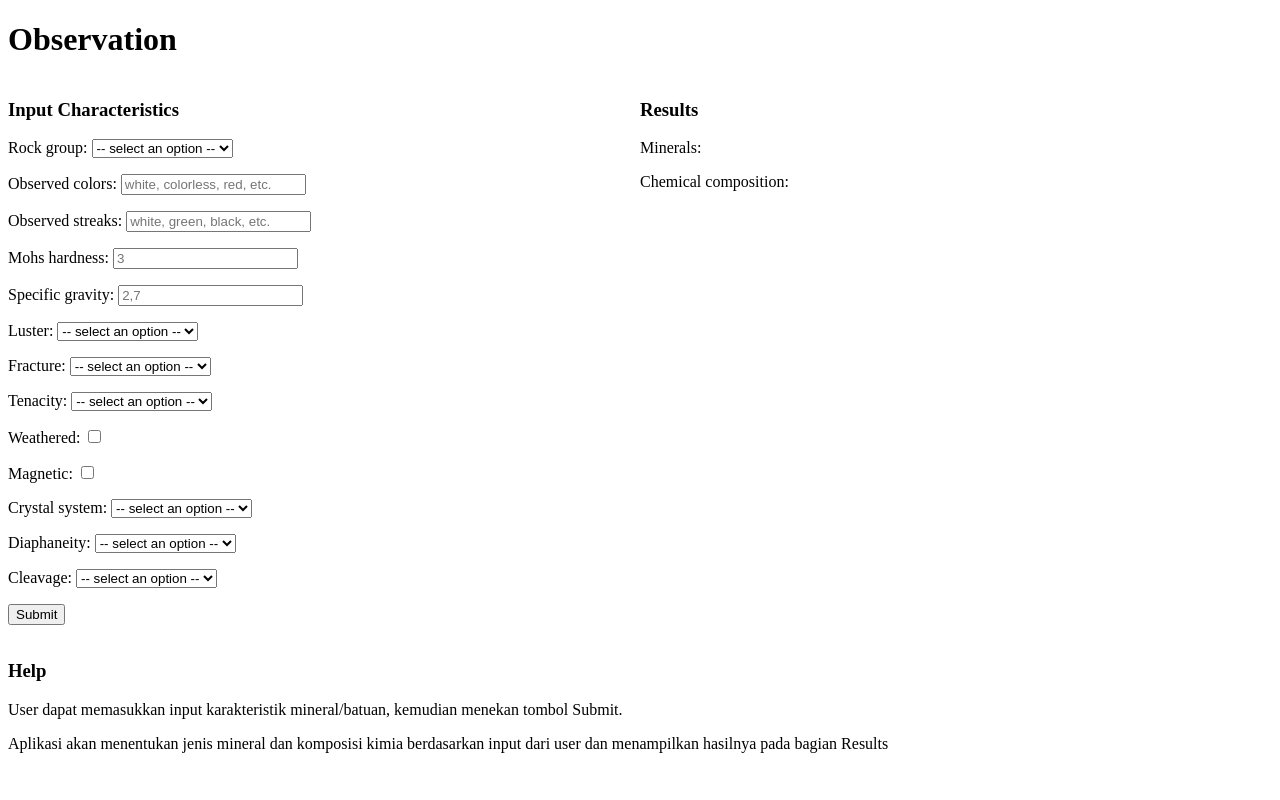
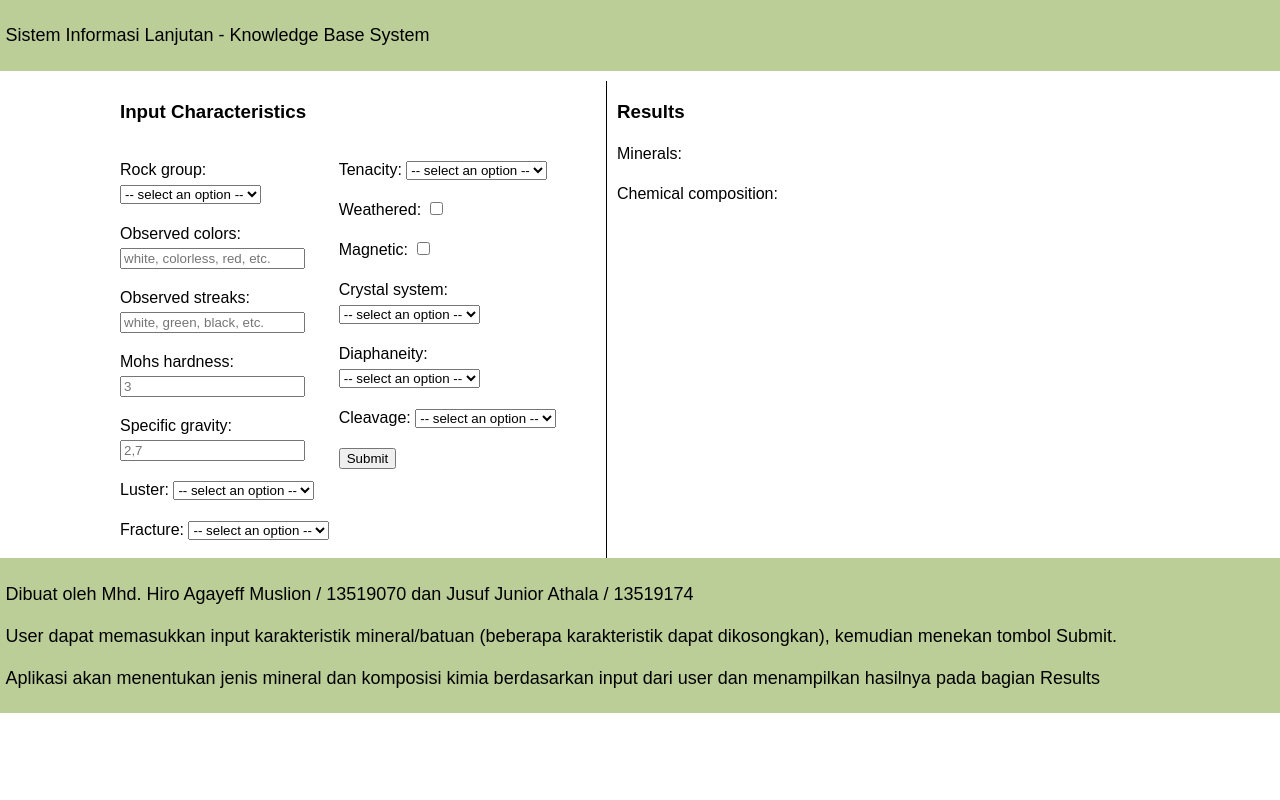
Before and after one commit to agy22/tugas-sil, a Flask app: page / in a window 1280 px wide. Run offline with Flask 2, Linux system fonts and the light colour scheme.

Commit message:
upgrade html css styling

```diff
--- a/static/styles.css
+++ b/static/styles.css
@@ -1,11 +1,66 @@
+/* Layout */
+body {
+  min-width: 630px;
+}
+
+#container {
+  padding-left: 100px;
+  padding-right: 100px;
+}
+
+#center {
+  padding: 10px 20px;
+  width: 100%;
+}
+
+
+#footer {
+  clear: both;
+}
+
+
+/* Fix for the footer */
+* html body {
+  overflow: hidden;
+}
+
+* html #footer-wrapper {
+  float: left;
+  position: relative;
+  width: 100%;
+  bottom: 0;
+  background: #fff;
+}
+
+/* Aesthetics */
+body {
+  margin: 0;
+  padding: 0;
+  font-family:Sans-serif;
+  line-height: 1.5em;
+}
+
+
+#header, #footer {
+  font-size: large;
+  padding: 0.3em;
+  background: #BCCE98;
+}
+#center {
+  background: #fff;
+}
+
 .column {
+  position: relative;
     float: left;
-    width: 50%;
+    width: 45%;
+
   }
 
-  /* Clear floats after the columns */
-  .row:after {
-    content: "";
-    display: table;
-    clear: both;
+  #left {
+    border-right: 1px solid;
   }
+
+  #right {
+    padding-left : 10px;
+  }
--- a/templates/index.html
+++ b/templates/index.html
@@ -9,12 +9,14 @@
 </head>
 
 <body>
+    <header id="header"><p>Sistem Informasi Lanjutan - Knowledge Base System</p></header>
     <div>
-        <h1>Observation</h1>
-            <div class="row">
-                <div class="column">
-                <h3>Input Characteristics</h3>
-                <form action="{{ url_for('handle_data') }}" method="post">
+        <div id="container">
+            <main id="center">
+                <div id= "left" class="column">
+                    <h3>Input Characteristics</h3>
+                    <form action="{{ url_for('handle_data') }}" method="post">
+                    <div class="column">
                 <p>
                     <label for="rock_group">Rock group:</label>
                     <select id="rock_group" name="rock_group">
@@ -68,6 +70,8 @@
                         <option value="uneven">Uneven</option>
                     </select><br>
                 </p>
+                    </div>
+                    <div class="column">
                 <p>
                     <label for="tenacity">Tenacity:</label>
                     <select id="tenacity" name="tenacity">
@@ -121,20 +125,24 @@
                     <input type="submit" value="Submit">
                 </p>
                 </form>
+                    </div>
                 </div>
-                <div class="column">
+                <div id= "right" class="column">
                 <h3>Results</h3>
                     <p>Minerals:</p>
-                    <p>{{ minerals }}</p>
+                    <p>{{ (minerals)  }}</p>
                 <p>
                     <p>Chemical composition: </p>
-                    <p>{{ chemical_composition }}</p>
+                    <p>{{ (chemical_composition)  }}</p>
                 </div>
-            </div>
-            <div class="row">
-                <h3>Help</h3>
-                <p>User dapat memasukkan input karakteristik mineral/batuan, kemudian menekan tombol Submit.</p>
-                <p>Aplikasi akan menentukan jenis mineral dan komposisi kimia berdasarkan input dari user dan menampilkan hasilnya pada bagian Results</p>
-            </div>
+            </main>
+        </div>
+    </div>
+    <div id="footer-wrapper">
+		<footer id="footer">
+        <p> Dibuat oleh Mhd. Hiro Agayeff Muslion / 13519070 dan Jusuf Junior Athala / 13519174 </p>
+        <p>User dapat memasukkan input karakteristik mineral/batuan (beberapa karakteristik dapat dikosongkan), kemudian menekan tombol Submit.</p>
+        <p>Aplikasi akan menentukan jenis mineral dan komposisi kimia berdasarkan input dari user dan menampilkan hasilnya pada bagian Results</p>
+    </footer>
     </div>
 </body>
```
